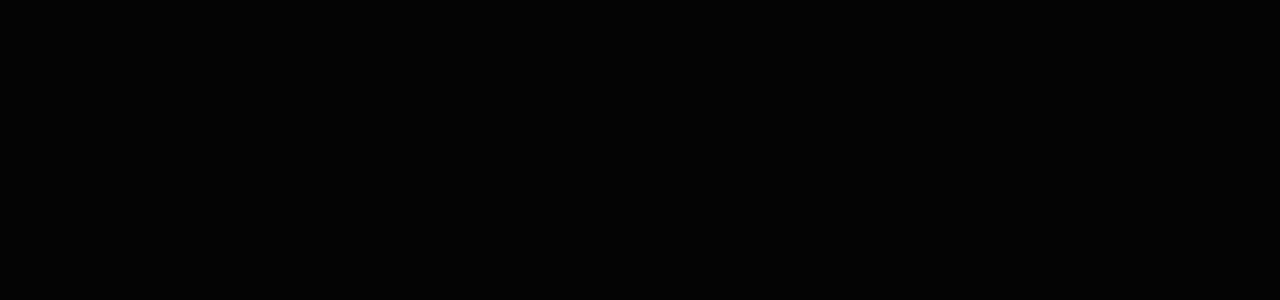
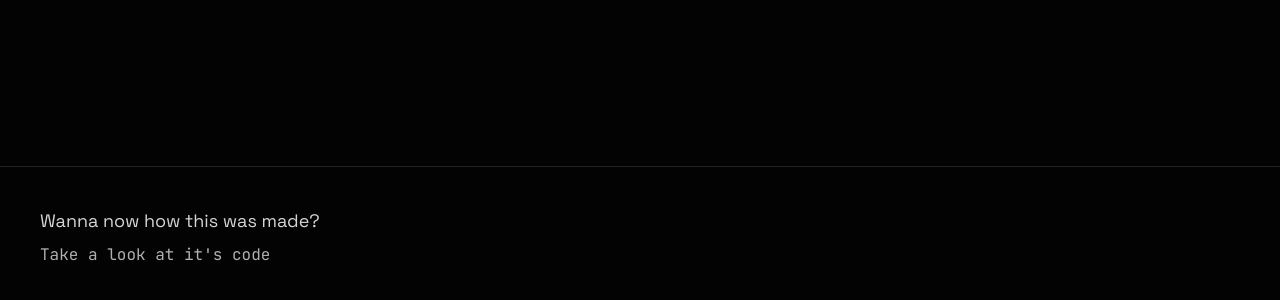
Before and after one commit to ElJoshua08/portfolio, a Next.js app: page / in a window 1280 px wide. Shown: the part 2234-2534 px from the top of the page. Before the commit the page ends 2400 px from the top, so only its background shows below. Built offline with nearby package versions, Linux system fonts and the light colour scheme.

Commit message:
Show footer again

```diff
--- a/src/app/(landing)/page.tsx
+++ b/src/app/(landing)/page.tsx
@@ -54,7 +54,7 @@
           <ProjectShowcase key={idx} project={project} index={idx} />
         ))}
       </div>
-      {/* <footer className="w-full border-t px-10 py-10">
+      <footer className="w-full border-t px-10 py-10">
         <div className="flex flex-col items-start justify-center gap-y-2">
           <span className="text-foreground/85 font-header text-lg">
             Wanna now how this was made?
@@ -66,7 +66,7 @@
             Take a look at it&apos;s code
           </a>
         </div>
-      </footer> */}
+      </footer>
     </>
   );
 }
```
